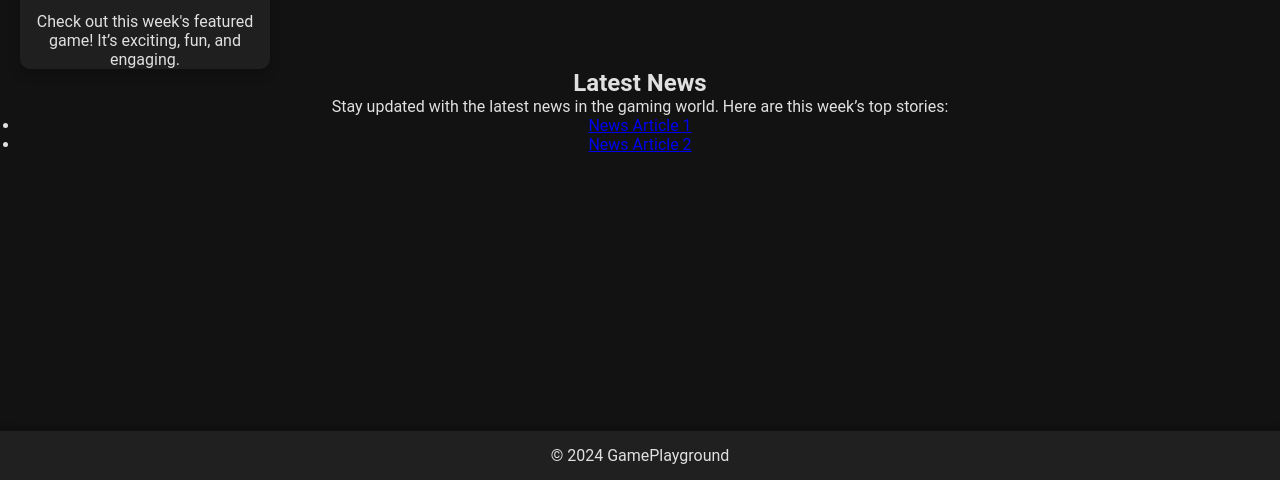
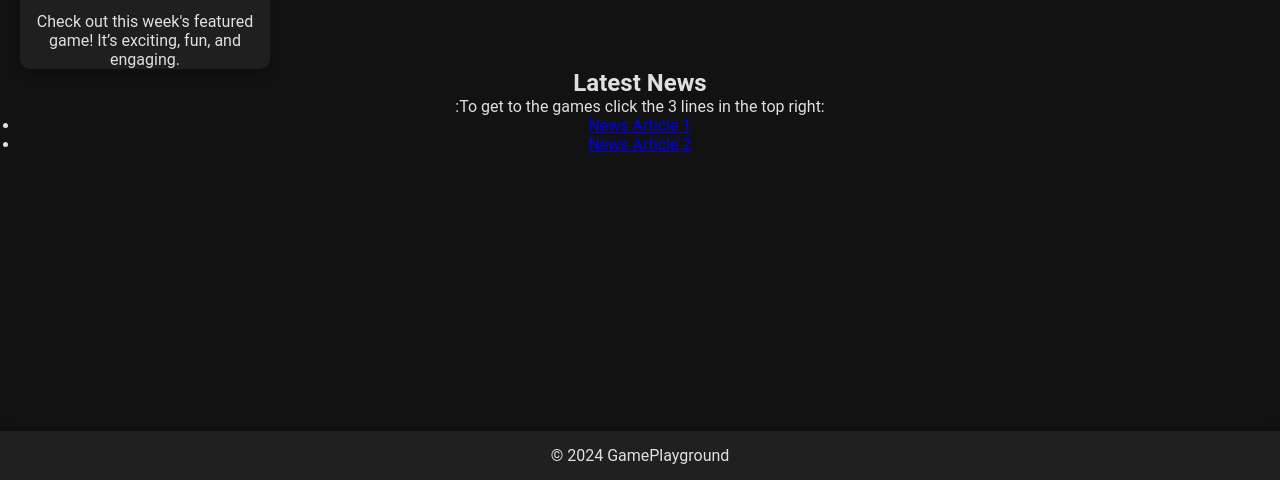
Before and after one commit to hmrjtfhut/GamePlayground, a plain HTML site: page index.html in a window 1280 px wide. Shown: the part 320-800 px from the top of the page. Drawn offline with Linux system fonts and the light colour scheme.

Commit message:
Renamed index.html to home.html and created a new index.html

```diff
--- a/index.html
+++ b/index.html
@@ -36,7 +36,7 @@
 
         <section id="news">
             <h2>Latest News</h2>
-            <p>Stay updated with the latest news in the gaming world. Here are this week’s top stories:</p>
+            <p>:To get to the games click the 3 lines in the top right:</p>
             <ul>
                 <li><a href="news-article1.html">News Article 1</a></li>
                 <li><a href="news-article2.html">News Article 2</a></li>
```
